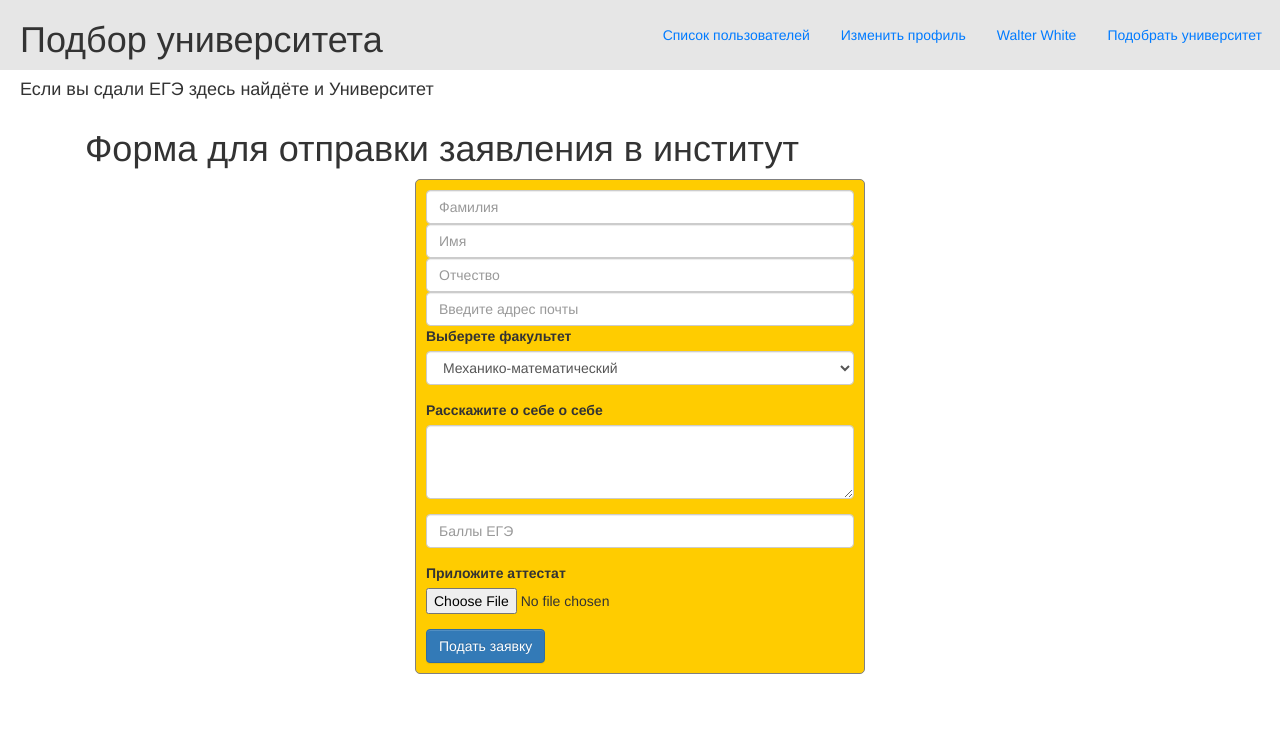
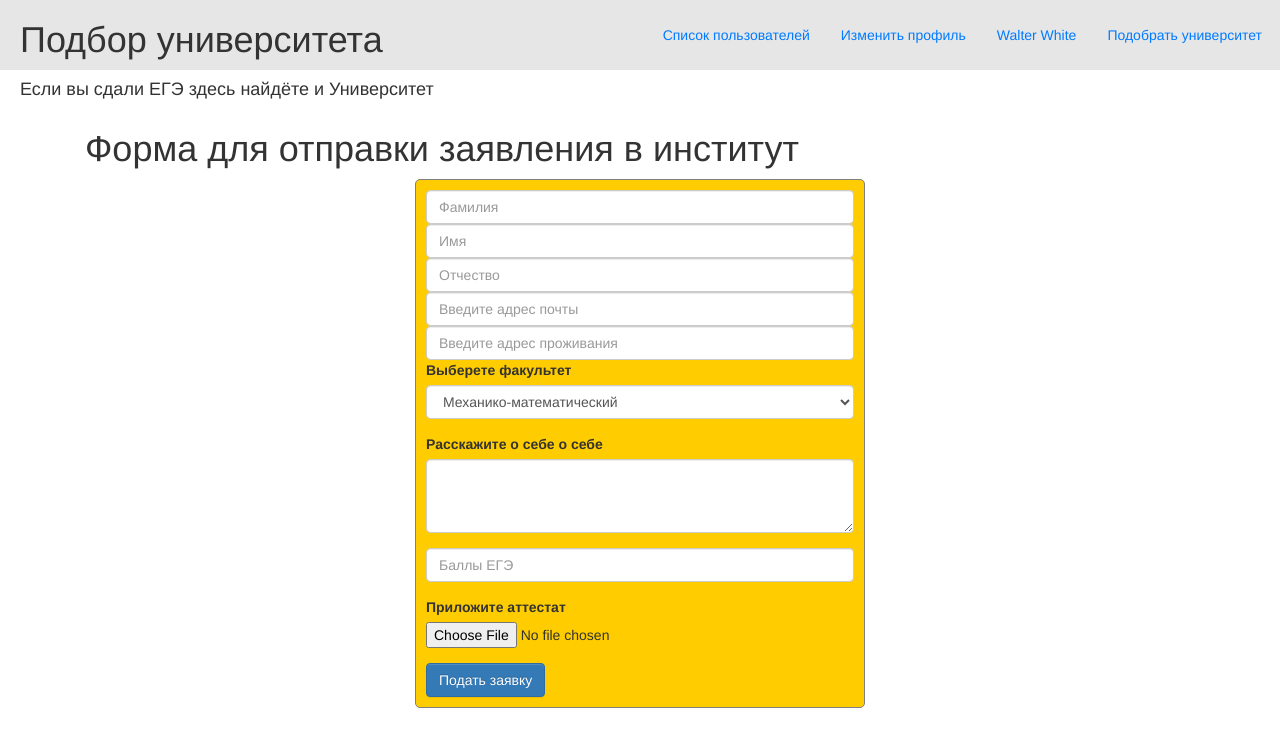
Before and after one commit to Mishgite/Choosing_institute, a Flask app: page /sending/1 in a window 1280 px wide. Shown: the top 747 px of the page. Run offline with Flask 3, Linux system fonts and the light colour scheme; a user stored in the database is signed in; some libraries are stand-ins or nearby versions.

Commit message:
изменения

```diff
--- a/templates/sending.html
+++ b/templates/sending.html
@@ -8,8 +8,9 @@
         <input type="text" class="form-control" id="name" aria-describedby="emailHelp" placeholder="Имя">
         <input type="text" class="form-control" id="patronymic" aria-describedby="emailHelp" placeholder="Отчество">
         <input type="email" class="form-control" id="email" aria-describedby="emailHelp" placeholder="Введите адрес почты">
+        <input type="email" class="form-control" id="address" aria-describedby="emailHelp" placeholder="Введите адрес проживания">
         <div class="form-group">
-            <label for="classSelect">Выберете факультет</label>
+            <label>Выберете факультет</label>
             <select class="form-control" id="facultie" name="class">
                 {% for faculti in faculties%}
                     <option>{{ faculti.name }}</option>
@@ -21,7 +22,7 @@
             <textarea class="form-control" id="about" rows="3" name="about"></textarea>
         </div>
         <div class="form-group">
-            <input type="text" class="form-control" id="surname" aria-describedby="emailHelp" placeholder="Баллы ЕГЭ" >
+            <input type="text" class="form-control" id="EGA" aria-describedby="emailHelp" placeholder="Баллы ЕГЭ" >
         </div>
         <div class="form-group">
             <label for="file">Приложите аттестат</label>
```
